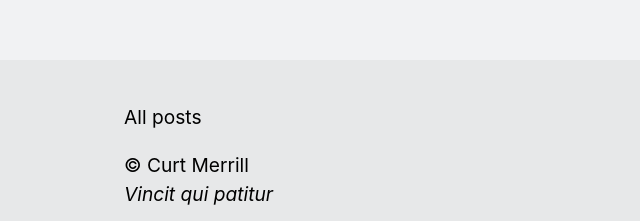
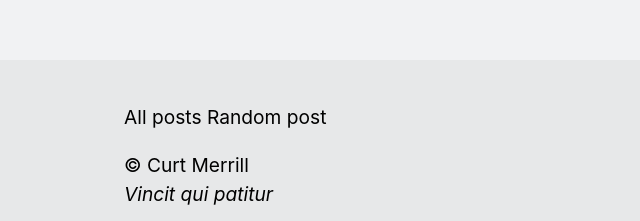
Before and after one commit to curtmerrill/cmsmc, a Django app: template cmsmc/templates/500.html in a window 1280 px wide. Shown: the part 579-800 px from the top of the page, without its empty margins (0-640 px from the left). Run offline with Django 5.2, Linux system fonts and the light colour scheme; the template is opened without the code that fills it, so the values that code supplies are empty.

Commit message:
random link and view (#25)
random link and view

```diff
--- a/cmsmc/blog/urls.py
+++ b/cmsmc/blog/urls.py
@@ -5,6 +5,7 @@ from .views import blog_post_draft_view
 from .views import blog_post_edit_view
 from .views import blog_archive_view
 from .views import blog_series_view
+from .views import random_post_view
 from .views import LatestBlogFeed
 
 urlpatterns = [
@@ -12,6 +13,7 @@ urlpatterns = [
     path("series/<slug:slug>/", blog_series_view, name="blog_series_view"),
     path("draft/<slug:slug>/", blog_post_draft_view, name="blog_post_draft_view"),
     path("edit/<slug:slug>/", blog_post_edit_view, name="blog_post_edit_view"),
+    path("random/", random_post_view, name="random_post_view"),
     path("feed/", LatestBlogFeed(), name="latest_entries_rss"),
     path("", blog_archive_view, name="blog_archive_view"),
 ]
--- a/cmsmc/blog/views.py
+++ b/cmsmc/blog/views.py
@@ -34,6 +34,10 @@ def blog_post_view(request, year, slug):
         {"blog_post": blog_post},
     )
 
+
+def random_post_view(request):
+    blog_post = BlogPost.objects.public().order_by('?').first()
+    return redirect(blog_post.get_absolute_url())
 
 
 @login_required
--- a/cmsmc/templates/base.html
+++ b/cmsmc/templates/base.html
@@ -34,7 +34,10 @@
 
     <footer class="site-footer">
     <div class="container">
-    <p><a class="plain" href="{% url 'blog_archive_view' %}">All posts</a></p>
+    <p>
+        <a class="plain" href="{% url 'blog_archive_view' %}">All posts</a>
+        <a class="plain" href="{% url 'random_post_view' %}">Random post</a>
+    </p>
     <p>&copy; Curt Merrill<br><i title="He who endures, conquers">Vincit qui patitur</i></p>
     </div>
     </footer>
```
